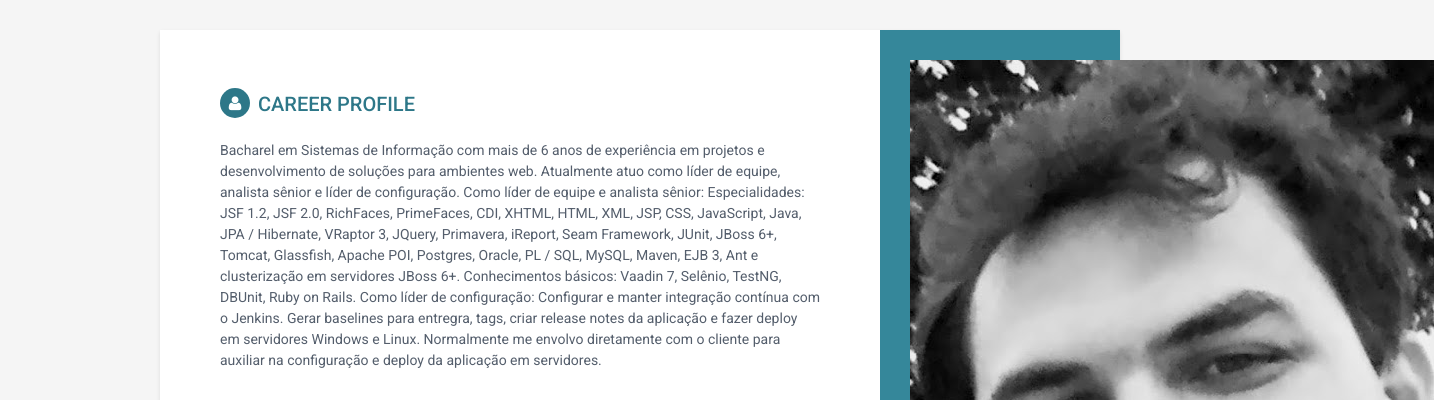
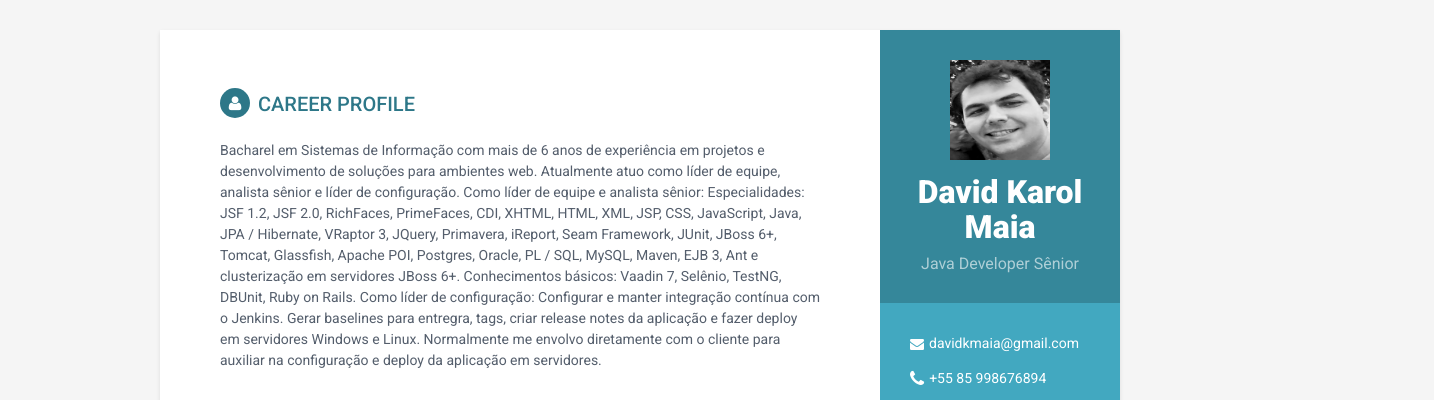
Before and after one commit to davidkmaia/davidkmaia.github.io, a plain HTML site: page index.html in a window 1280 px wide. Shown: the top 400 px of the page, 1434 px wide, since content can reach past the window. Drawn offline with Linux system fonts and the light colour scheme.

Commit message:
álteracao da fotos

```diff
--- a/index.html
+++ b/index.html
@@ -30,7 +30,7 @@
     <div class="wrapper">
         <div class="sidebar-wrapper">
             <div class="profile-container">
-                <img class="profile" src="assets/images/david.jpg" alt="" />
+                <img class="profile" src="assets/images/david.jpg" alt="" width="100" height="100"/>
                 <h1 class="name">David Karol Maia</h1>
                 <h3 class="tagline">Java Developer Sênior</h3>
             </div><!--//profile-container-->
```
